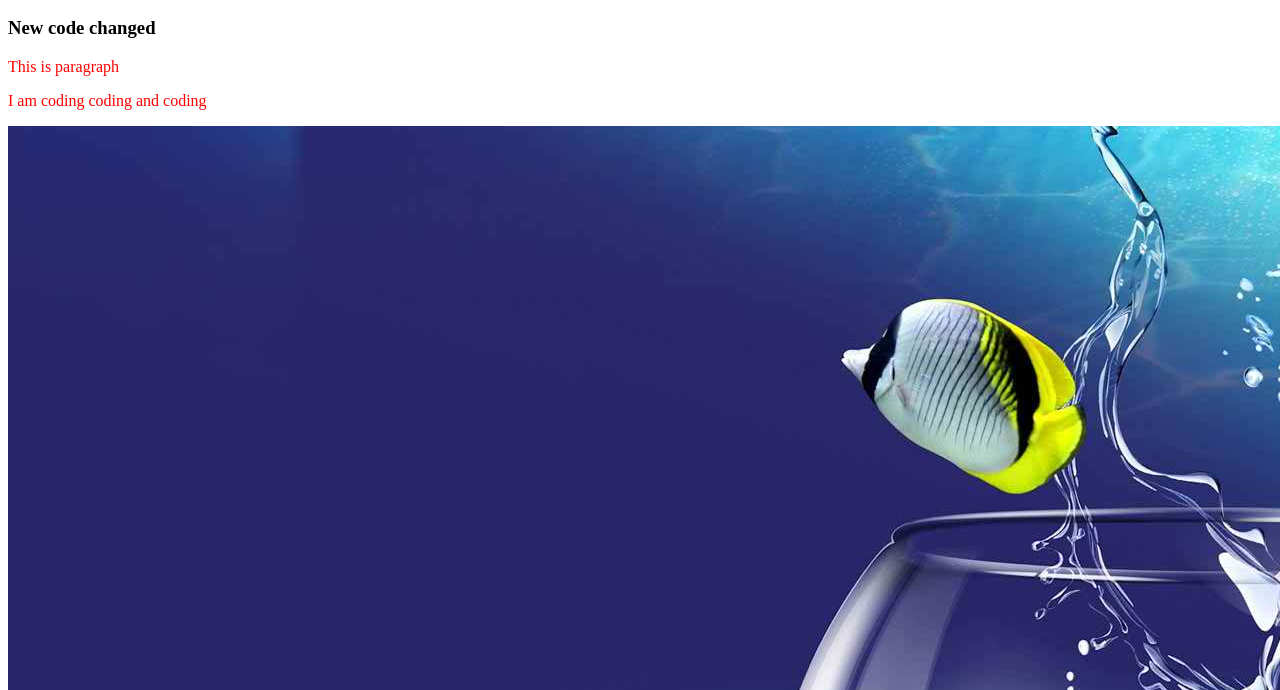
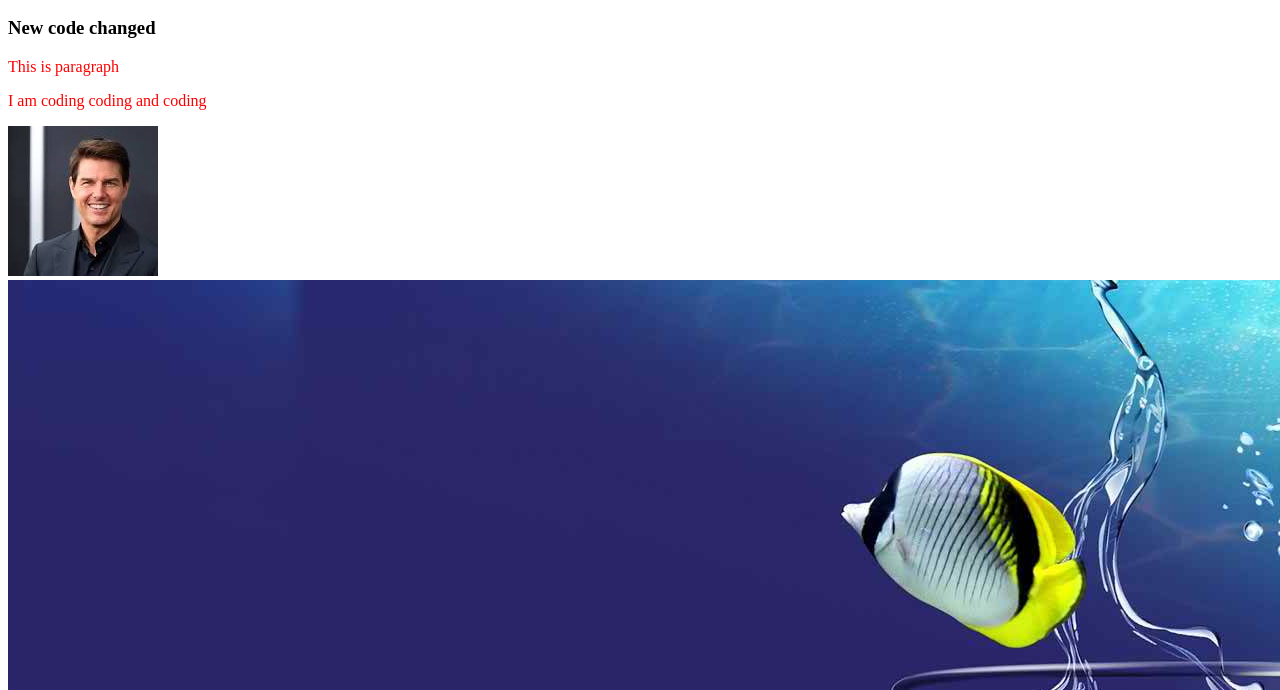
Before and after one commit to obaiduli/my-second-repo, a plain HTML site: page index.html in a window 1280 px wide. Shown: the part 110-800 px from the top of the page. Drawn offline with Linux system fonts and the light colour scheme.

Commit message:
new photo set

```diff
--- a/index.html
+++ b/index.html
@@ -13,8 +13,10 @@
     <h3>New code changed</h3>
     <p>This is paragraph</p>
     <p>I am coding coding and coding</p>
+    <img src="image/tomcruise.jpg" alt="">
     <img src="3d-wallpaper-hd-free_iDm0Cb6.jpg" alt="">
     <img src="3d-wallpaper-of-Lion_UsKydaq.jpg" alt="">
 
+
 </body>
 </html>
```
Also changed, not shown: image/tomcruise.jpg (added), istockphoto-1211364879-612x612.jpg (added).
